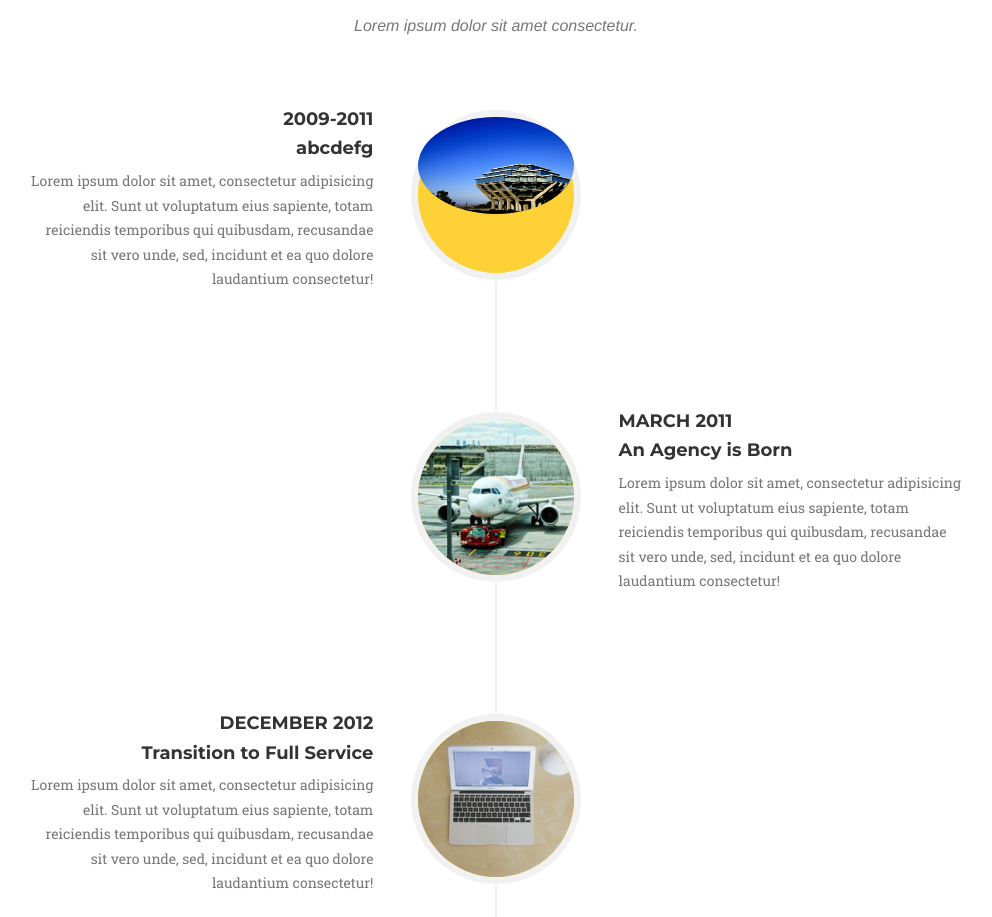
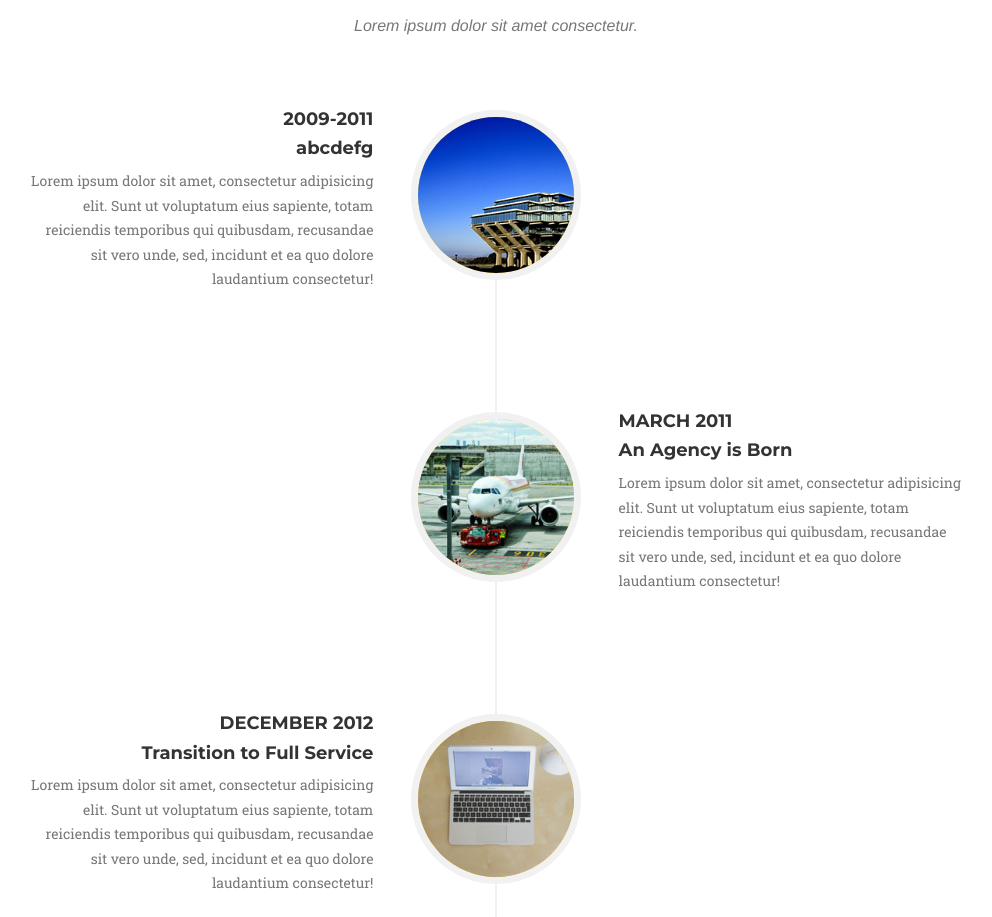
Before and after one commit to bouyang/bouyang.github.io-old, a plain HTML site: page index.html in a window 1280 px wide. Shown: the part 2889-3806 px from the top of the page, without its empty margins (144-1136 px from the left). Drawn offline with nearby package versions, Linux system fonts and the light colour scheme; a web font is replaced by a local one.

Commit message:
Update index.html

```diff
--- a/index.html
+++ b/index.html
@@ -241,7 +241,7 @@
                     <ul class="timeline">
                         <li>
                             <div class="timeline-image">
-                                <img class="img-circle img-responsive" src="img/experience/geisel_library1.jpg" alt="">
+                                <img class="img-circle img-responsive" src="img/experience/geisel_library2.jpg" alt="">
                             </div>
                             <div class="timeline-panel">
                                 <div class="timeline-heading">
```
